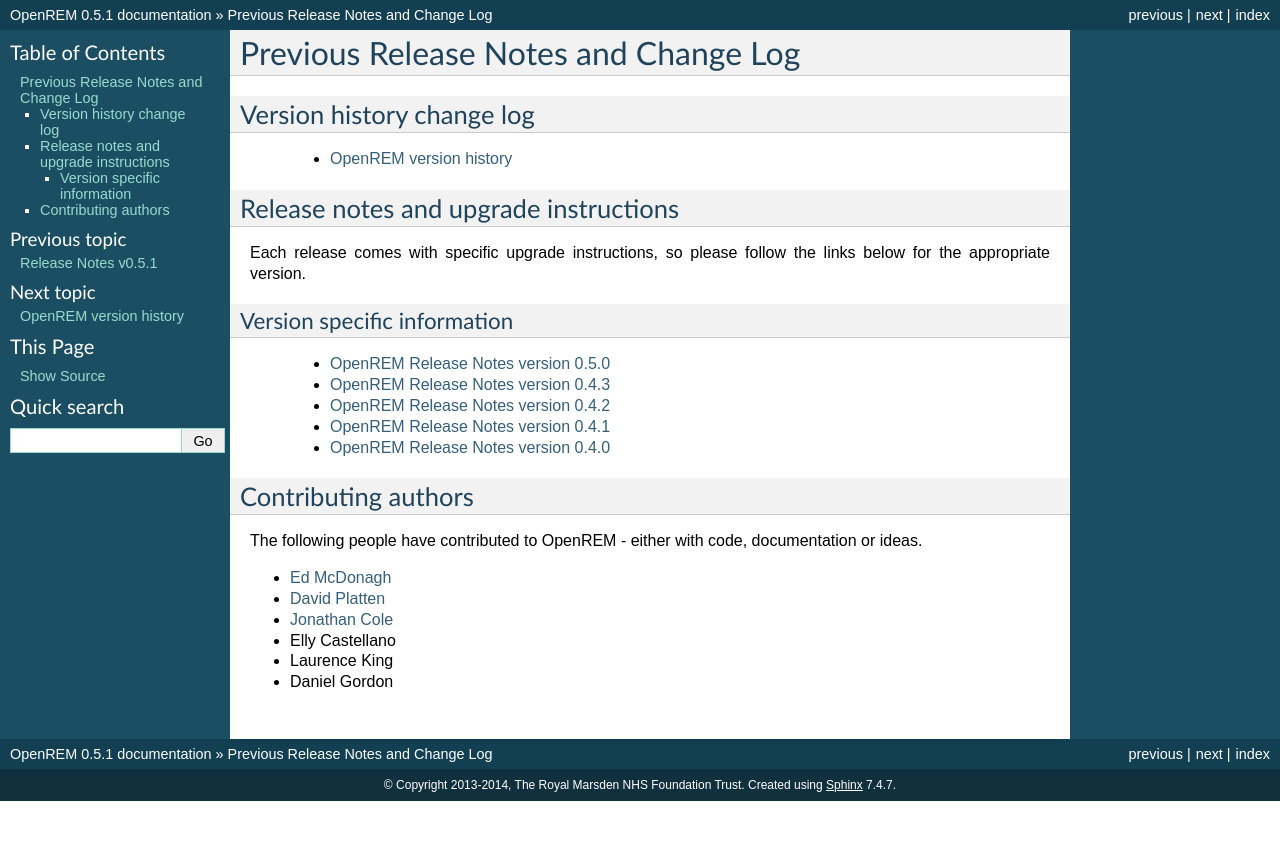
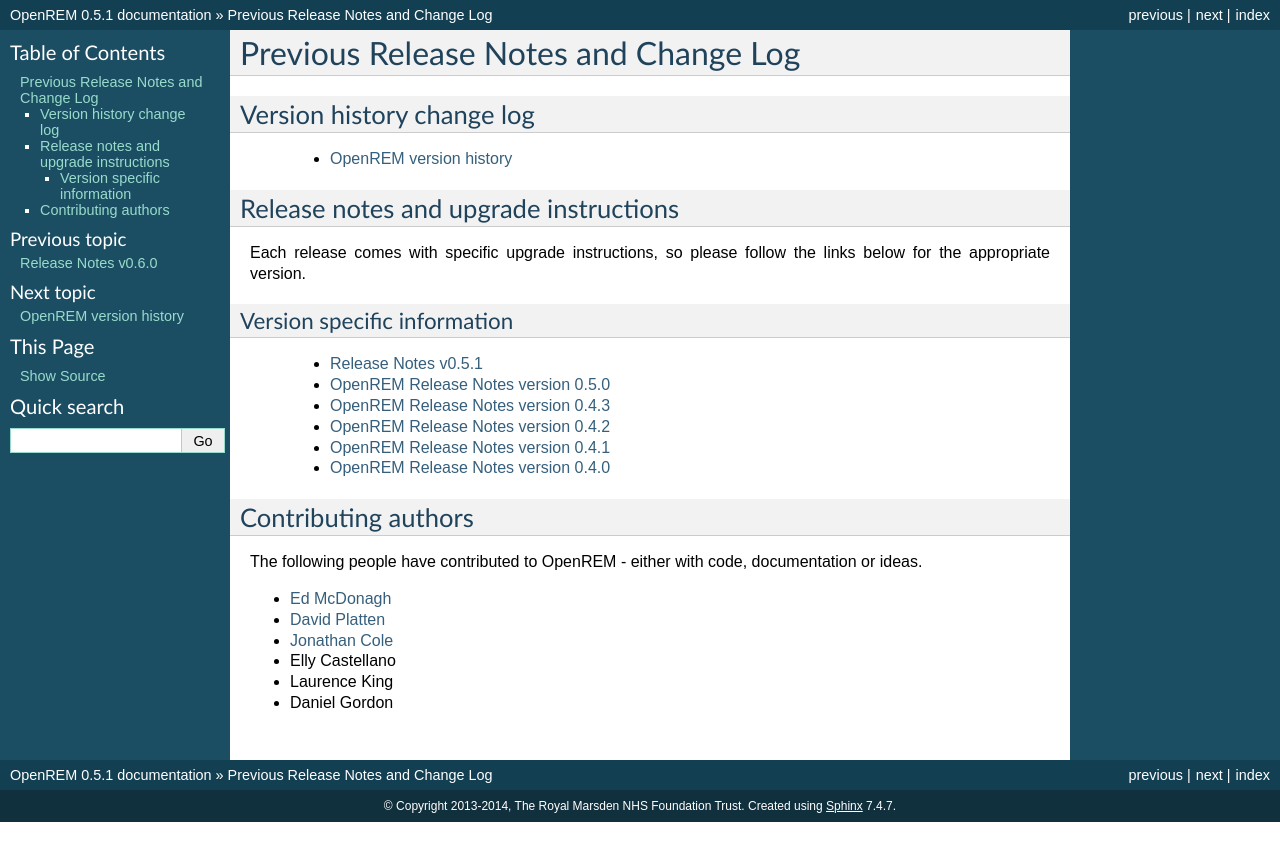
Before and after one commit to ckswilliams/modOpenREM, a Sphinx documentation site: the page built from docs/releasenotes.rst, in a window 1280 px wide. Shown: the top 861 px of the page. Built offline with Sphinx 7.4.7, drawn with Linux system fonts in a browser that asks for light colours.

Commit message:
Creating stub for 0.6.0 release notes

```diff
--- a/docs/index.rst
+++ b/docs/index.rst
@@ -23,7 +23,7 @@
     :maxdepth: 2
 
     install
-    release-0.5.1
+    release-0.6.0
     releasenotes
     import
     interface
--- /dev/null
+++ b/docs/release-0.6.0.rst
@@ -0,0 +1,9 @@
+####################
+Release Notes v0.6.0
+####################
+
+****************
+Headline changes
+****************
+
+* Charts
--- a/docs/releasenotes.rst
+++ b/docs/releasenotes.rst
@@ -24,6 +24,7 @@
     ..  toctree::
         :maxdepth: 1
 
+        release-0.5.1
         release-0.5.0
         release-0.4.3
         release-0.4.2
```
